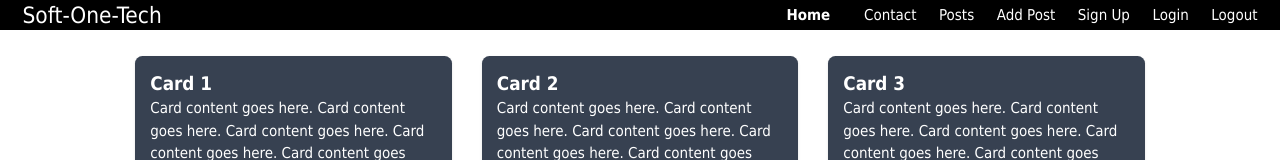
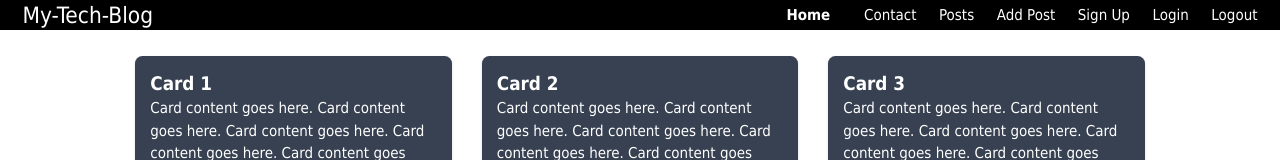
Before and after one commit to ashly-dxb/next-app, a Next.js app: page / in a window 1280 px wide. Shown: the top 160 px of the page. Built offline with nearby package versions, Linux system fonts and the light colour scheme.

Commit message:
tailwind css integration

```diff
--- a/pages/components/Navbar2.js
+++ b/pages/components/Navbar2.js
@@ -1,7 +1,7 @@
 import { useState } from "react";
 import { usePathname } from "next/navigation";
 import Link from "next/link";
-import styles from "../../container.module.css";
+// import styles from "../../container.module.css";
 // import "bootstrap/dist/css/bootstrap.min.css";
 
 export default function Navbar({ children }) {
@@ -58,7 +58,7 @@ export default function Navbar({ children }) {
     <div className=" flex justify-between items-center w-full px-4 text-white bg-black">
       <div className="text-2xl font-signature ml-2">
         <a href="#" className="no-underline text-white">
-          Soft-One-Tech
+          My-Tech-Blog
         </a>
       </div>
 
```
